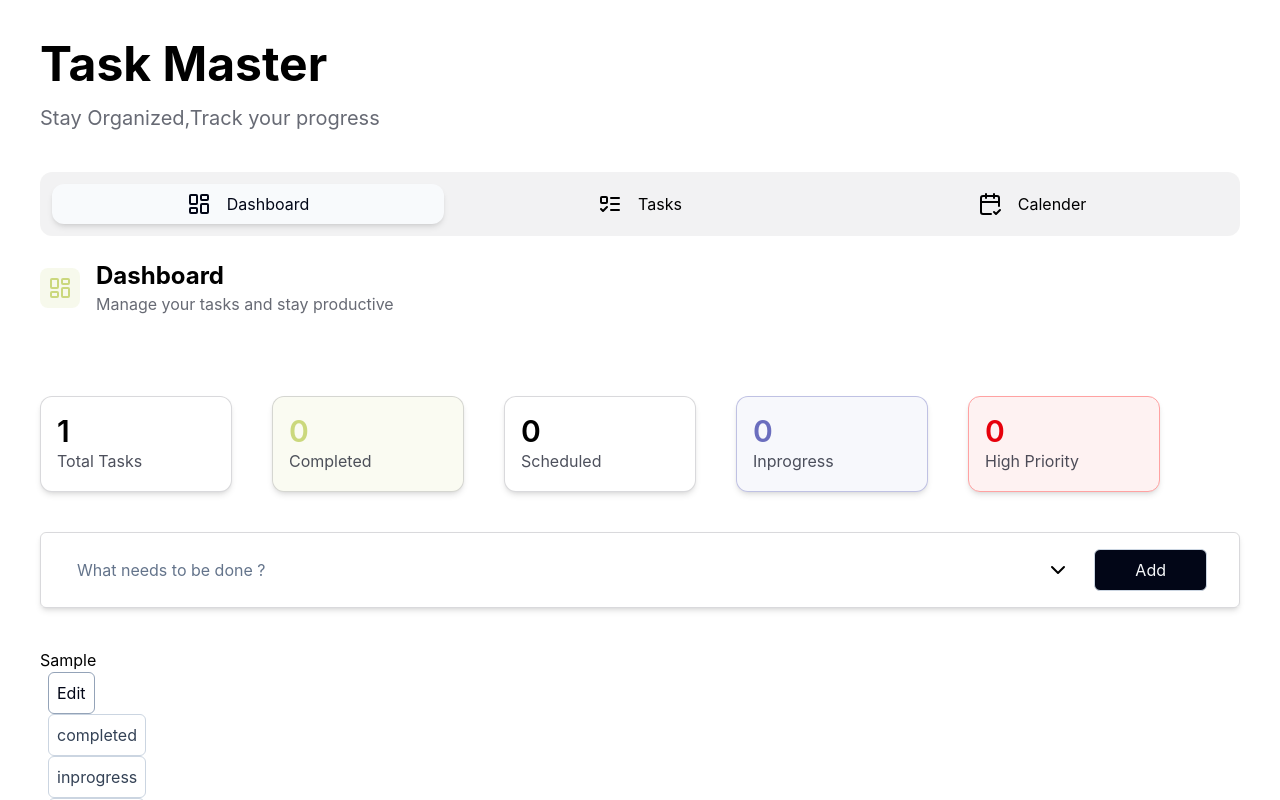
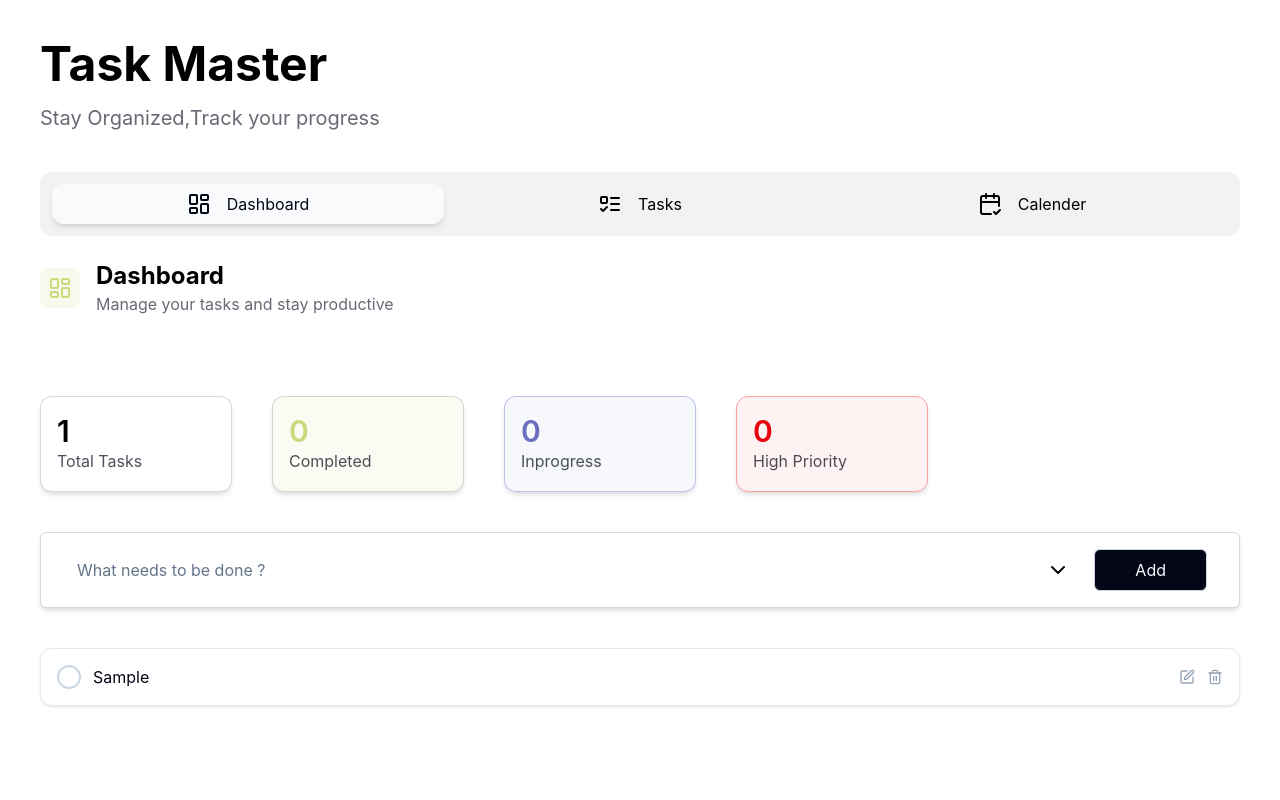
Before and after one commit to nazarenegena/task-manager, a SvelteKit app: page / in a window 1280 px wide. Both pictures are taken after typing "Sample" into the empty fields and a click on the button "Add". Shown: the top 800 px of the page. Built offline with nearby package versions, Linux system fonts and the light colour scheme.

Commit message:
task icons and workflow updated

```diff
--- a/src/components/elements/statusCard.svelte
+++ b/src/components/elements/statusCard.svelte
@@ -19,18 +19,19 @@
 			bg: 'bg-purple-accent/5',
 			border: 'border-purple-accent/40'
 		},
+		scheduled: { text: 'text-gray-600', bg: 'bg-gray-100', border: 'border-gray-300' },
 		high: { text: 'text-red-600', bg: 'bg-red-50', border: 'border-red-300' },
 		default: { text: 'text-black', bg: 'bg-white', border: 'border-gray-200' }
 	};
 	let colorClass = $derived(
-		() => (statusColor[status as string] || statusColor[priority as string]) ?? statusColor.default
+		(statusColor[status as string] || statusColor[priority as string]) ?? statusColor.default
 	);
 </script>
 
 <div
-	class={`h-24 w-48 rounded-xl border border-primary/15 p-4 shadow-md ${colorClass().bg} ${colorClass().border}`}
+	class={`h-24 w-48 rounded-xl border border-primary/15 p-4 shadow-md ${colorClass.bg} ${colorClass.border}`}
 >
-	<p class={`${colorClass().text} text-3xl font-semibold`}>{taskCount}</p>
+	<p class={`${colorClass.text} text-3xl font-semibold`}>{taskCount}</p>
 
 	<p class="text-primary/70">{statusTitle}</p>
 </div>
--- a/src/components/sections/dashboard.svelte
+++ b/src/components/sections/dashboard.svelte
@@ -6,6 +6,9 @@
 	import LayoutDashboard from '@lucide/svelte/icons/layout-dashboard';
 	import ChevronDown from '@lucide/svelte/icons/chevron-down';
 	import { addTask, getTasks, deleteTask, editTask } from '../../utils/tasks.svelte';
+	import SquarePen from '@lucide/svelte/icons/square-pen';
+	import Trash2 from '@lucide/svelte/icons/trash-2';
+	import Check from '@lucide/svelte/icons/check';
 
 	// functionality
 	const tasks = getTasks();
@@ -64,7 +67,7 @@
 		<div class="flex space-x-10">
 			<StatusCard statusTitle="Total Tasks" taskCount={tasks.length} />
 			<StatusCard statusTitle="Completed" taskCount={completedTasks} status="completed" />
-			<StatusCard statusTitle="Scheduled" taskCount={scheduledTasks} status="scheduled" />
+			<!-- <StatusCard statusTitle="Scheduled" taskCount={scheduledTasks} status="scheduled" /> -->
 			<StatusCard statusTitle="Inprogress" taskCount={inprogress} status="inprogress" />
 			<StatusCard statusTitle="High Priority" taskCount={highPriorities.length} priority="high" />
 		</div>
@@ -80,11 +83,27 @@
 			/>
 			<div class="flex items-center justify-between gap-4">
 				<ChevronDown class=" cursor-pointer" onclick={() => (openDropdown = !openDropdown)} />
-				<Button
-					onclick={handleAdd}
-					btnStatus={editingId ? 'Save' : 'Add'}
-					className="px-10 bg-primary text-secondary text-center "
-				/>
+				<div class="flex items-center gap-2">
+					{#if editingId}
+						<Button
+							onclick={() => {
+								editingId = null;
+								todo = '';
+								priority = '';
+								todoCategory = '';
+								todoDescription = '';
+								todoDate = '';
+							}}
+							btnStatus="Cancel"
+							className="px-6 bg-gray-200 text-gray-800"
+						/>
+					{/if}
+					<Button
+						onclick={handleAdd}
+						btnStatus={editingId ? 'Save' : 'Add'}
+						className="px-10 bg-primary text-secondary text-center"
+					/>
+				</div>
 			</div>
 		</div>
 	</div>
@@ -101,7 +120,6 @@
 					class="h-20 w-full rounded-lg border-primary/15 px-4 py-1 focus:ring-2 focus:ring-lime-accent focus:outline-none"
 				/>
 			</div>
-
 			<div class="flex items-center space-y-2 space-x-10">
 				<div class="relative flex flex-col">
 					<p class="text-primary/70">Priority</p>
@@ -137,40 +155,79 @@
 		</div>
 	{/if}
 
-	<div>
+	<div class="space-y-3">
 		{#each tasks as task (task?.id)}
-			<div>
-				<div class={task?.status === 'completed' ? 'line-through' : ''}>
-					{task?.title}
-				</div>
-				<Button
+			<div class="flex items-center gap-3 rounded-xl border border-gray-200 p-4 shadow-sm">
+				<!-- Check circle toggle -->
+				{#if task.status === Check}
+					<button
+						onclick={() => updateTaskStatus(task.id, 'inprogress')}
+						aria-label="Mark as in progress"
+						class="flex h-6 w-6 cursor-pointer items-center justify-center rounded-full bg-lime-accent"
+					>
+						<Check class="h-4 w-4 text-white" />
+					</button>
+				{:else}
+					<button
+						onclick={() => updateTaskStatus(task.id, Check)}
+						aria-label="Mark as completed"
+						class="flex h-6 w-6 cursor-pointer items-center justify-center rounded-full border-2 border-gray-300 hover:border-gray-500"
+					></button>
+				{/if}
+
+				<!-- Title or inline edit -->
+				{#if editingId === task.id}
+					<input
+						type="text"
+						bind:value={todo}
+						placeholder="Edit task..."
+						class="flex-1 rounded-md border border-primary/15 px-3 text-sm focus:ring-2 focus:ring-lime-accent focus:outline-none"
+					/>
+				{:else}
+					<span
+						class={task.status === Check ? 'flex-1 text-gray-400 line-through' : 'flex-1 text-primary'}
+					>
+						{task.title}
+					</span>
+				{/if}
+
+				<!-- Status badge -->
+				{#if task.status === 'inprogress'}
+					<span
+						class="rounded-full bg-purple-accent/10 px-2.5 py-0.5 text-xs font-medium text-purple-accent"
+					>
+						In Progress
+					</span>
+				{:else if task.status === 'scheduled'}
+					<span class="rounded-full bg-gray-100 px-2.5 py-0.5 text-xs font-medium text-gray-600">
+						Scheduled
+					</span>
+				{:else if task.status === Check}
+					<span
+						class="rounded-full bg-lime-accent/10 px-2.5 py-0.5 text-xs font-medium text-lime-accent"
+					>
+						Completed
+					</span>
+				{/if}
+
+				<!-- Edit -->
+				<button
 					onclick={() => startEdit(task)}
-					btnStatus="Edit"
-					className="border-gray-400 text-primary"
-				/>
-				{#each ['completed', 'inprogress', 'scheduled'] as const as s (s)}
-					<Button
-						onclick={() => updateTaskStatus(task?.id, s)}
-						btnStatus={s}
-						className={task?.status === s ? 'bg-lime-accent text-primary' : ''}
-					/>
-				{/each}
-				<Button
-					onclick={() => deleteTask(task?.id)}
-					btnStatus="Delete"
-					className="w-32 my-4 bg-red-600 text-secondary"
-				/>
-				<Button
-					onclick={() => {
-						editingId = null;
-						todo = '';
-					}}
-					btnStatus="Cancel"
-					className="w-32 my-4 bg-red-600 text-secondary"
-				/>
+					class="cursor-pointer text-gray-400 hover:text-primary"
+				>
+					<SquarePen class="h-4 w-4" />
+				</button>
+
+				<!-- Delete -->
+				<button
+					onclick={() => deleteTask(task.id)}
+					class="cursor-pointer text-gray-400 hover:text-red-600"
+				>
+					<Trash2 class="h-4 w-4" />
+				</button>
 			</div>
 		{:else}
-			<p>No tasks found!</p>
+			<p class="text-gray-500">No tasks found!</p>
 		{/each}
 	</div>
 </main>
--- a/src/types/taskTypes.ts
+++ b/src/types/taskTypes.ts
@@ -1,3 +1,5 @@
+import type { Component } from '@lucide/svelte';
+
 export type statusType = 'completed' | 'scheduled' | 'inprogress';
 export type priorityType = 'high' | 'medium' | 'low';
 
@@ -6,7 +8,7 @@ export interface taskObj {
 	title: string;
 	description: string;
 	category: string | '';
-	status: statusType | '';
+	status: statusType | '' | Component;
 	priority: priorityType | '';
 	date: string | '';
 }
```
